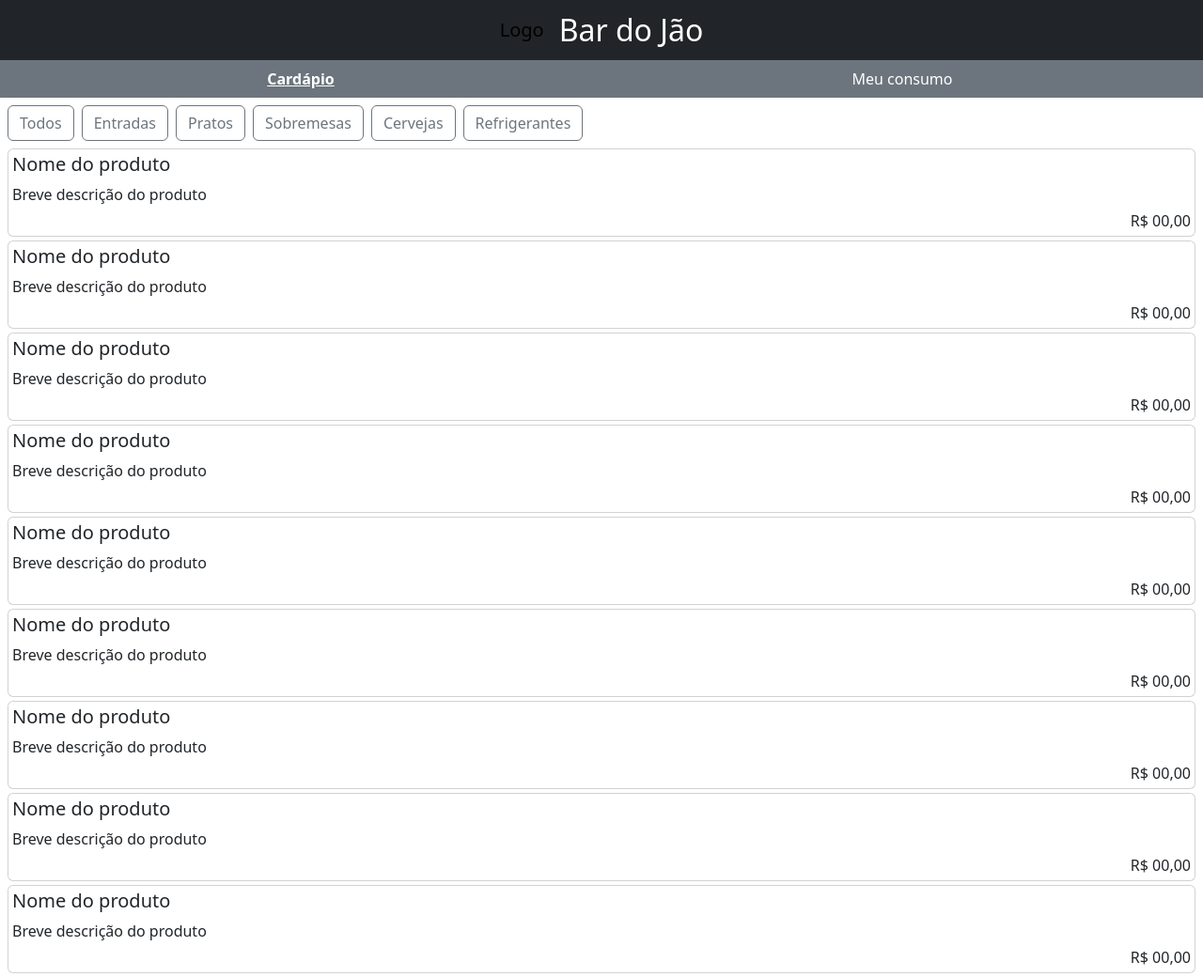
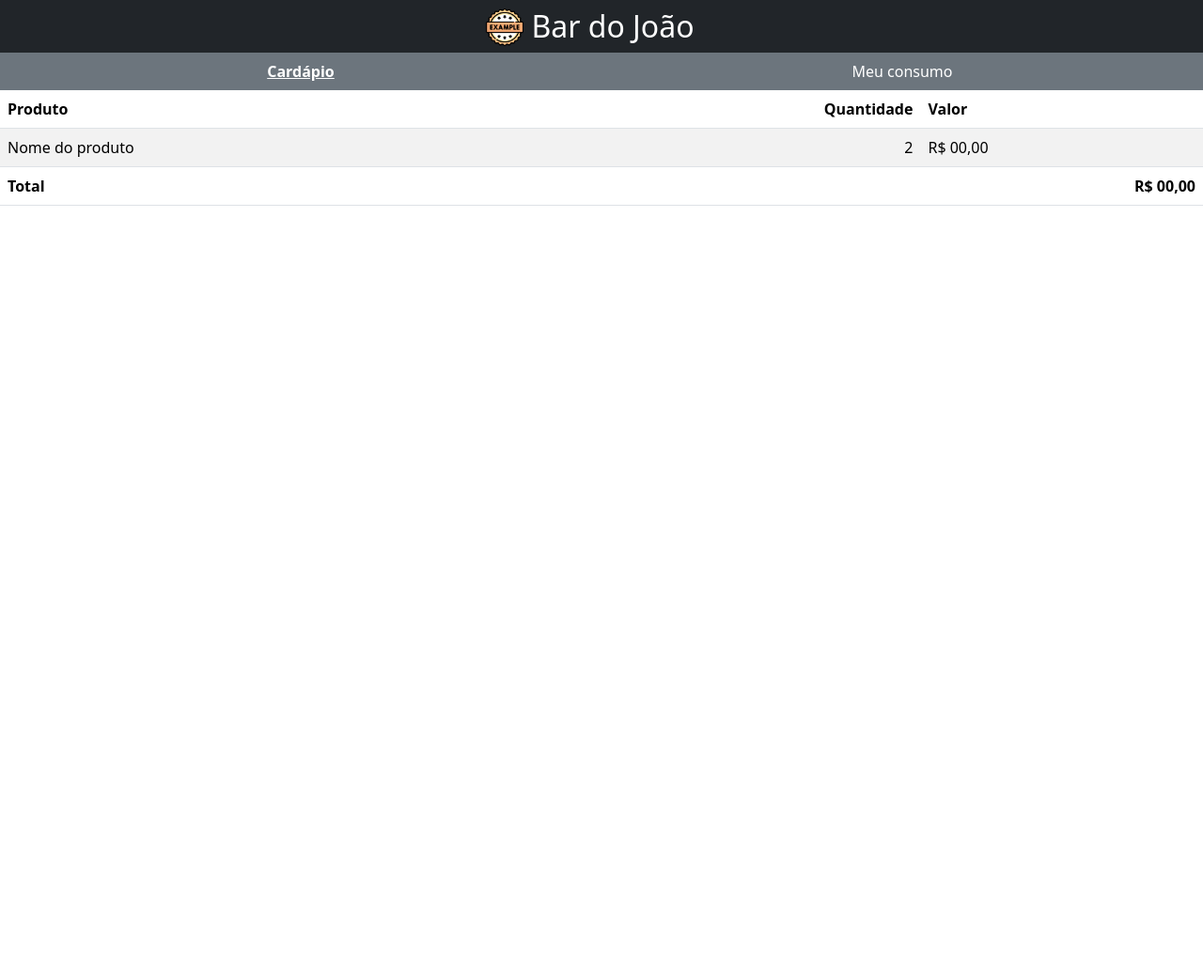
Before and after one commit to Felipe-Bryan/comanda-system, a website built with webpack: page index.html in a window 1280 px wide. Shown: the whole page at 94% size. After the commit the page ends 800 px from the top, so only its background shows below. Built offline with nearby package versions, Linux system fonts and the light colour scheme.

Commit message:
chore: add logo style

```diff
--- a/index.html
+++ b/index.html
@@ -10,20 +10,20 @@
       rel="stylesheet"
       integrity="sha384-QWTKZyjpPEjISv5WaRU9OFeRpok6YctnYmDr5pNlyT2bRjXh0JMhjY6hW+ALEwIH"
       crossorigin="anonymous" />
+    <link rel="stylesheet" href="https://cdnjs.cloudflare.com/ajax/libs/animate.css/4.1.1/animate.min.css" />
   </head>
   <body class="no-scroll">
     <!-- Header -->
-    <nav class="navbar bg-dark d-flex justify-content-center w-100 align-items-center">
-      <a class="navbar-brand ms-4" id="placeLogo">
-        <!-- <img
-          src="/docs/5.3/assets/brand/bootstrap-logo.svg"
+    <nav class="navbar bg-dark d-flex justify-content-center w-100 p-1 align-items-center">
+      <a class="navbar-brand p-0 me-2" id="placeLogo">
+        <img
+          src="./dist/assets/images/logo.png"
           alt="Logo"
-          width="30"
-          height="24"
-          class="d-inline-block align-text-top" /> -->
-        Logo
+          width="40"
+          height="40"
+          class="d-inline-block align-text-top m-0" />
       </a>
-      <p class="m-0 me-4 fs-2 text-bg-dark" id="placeName">Bar do Jão</p>
+      <p class="m-0 me-4 fs-2 text-bg-dark" id="placeName">Bar do João</p>
     </nav>
 
     <nav class="navbar navbar-expand-lg text-bg-secondary" id="NavBar">
@@ -34,85 +34,34 @@
     </nav>
 
     <!-- Body -->
-    <div class="my-2 me-2 d-flex overflow-x-scroll no-scroll" id="categoryBar">
+    <!-- <div class="my-2 me-2 d-flex overflow-x-scroll no-scroll" id="categoryBar">
       <hr />
-    </div>
+    </div> -->
 
     <!-- Produtos -->
 
-    <div id="tableMenuItems" class="no-scroll">
-      <div class="card w-auto mx-2 mb-1">
-        <div class="card-body p-1">
-          <h5 class="card-title">Nome do produto</h5>
-          <p class="card-text mb-1">Breve descrição do produto</p>
-          <p class="card-text text-end">R$ 00,00</p>
-        </div>
-      </div>
-
-      <div class="card w-auto mx-2 mb-1">
-        <div class="card-body p-1">
-          <h5 class="card-title">Nome do produto</h5>
-          <p class="card-text mb-1">Breve descrição do produto</p>
-          <p class="card-text text-end">R$ 00,00</p>
-        </div>
-      </div>
-
-      <div class="card w-auto mx-2 mb-1">
-        <div class="card-body p-1">
-          <h5 class="card-title">Nome do produto</h5>
-          <p class="card-text mb-1">Breve descrição do produto</p>
-          <p class="card-text text-end">R$ 00,00</p>
-        </div>
-      </div>
-
-      <div class="card w-auto mx-2 mb-1">
-        <div class="card-body p-1">
-          <h5 class="card-title">Nome do produto</h5>
-          <p class="card-text mb-1">Breve descrição do produto</p>
-          <p class="card-text text-end">R$ 00,00</p>
-        </div>
-      </div>
-
-      <div class="card w-auto mx-2 mb-1">
-        <div class="card-body p-1">
-          <h5 class="card-title">Nome do produto</h5>
-          <p class="card-text mb-1">Breve descrição do produto</p>
-          <p class="card-text text-end">R$ 00,00</p>
-        </div>
-      </div>
-
-      <div class="card w-auto mx-2 mb-1">
-        <div class="card-body p-1">
-          <h5 class="card-title">Nome do produto</h5>
-          <p class="card-text mb-1">Breve descrição do produto</p>
-          <p class="card-text text-end">R$ 00,00</p>
-        </div>
-      </div>
-
-      <div class="card w-auto mx-2 mb-1">
-        <div class="card-body p-1">
-          <h5 class="card-title">Nome do produto</h5>
-          <p class="card-text mb-1">Breve descrição do produto</p>
-          <p class="card-text text-end">R$ 00,00</p>
-        </div>
-      </div>
-
-      <div class="card w-auto mx-2 mb-1">
-        <div class="card-body p-1">
-          <h5 class="card-title">Nome do produto</h5>
-          <p class="card-text mb-1">Breve descrição do produto</p>
-          <p class="card-text text-end">R$ 00,00</p>
-        </div>
-      </div>
-
-      <div class="card w-auto mx-2 mb-1">
-        <div class="card-body p-1">
-          <h5 class="card-title">Nome do produto</h5>
-          <p class="card-text mb-1">Breve descrição do produto</p>
-          <p class="card-text text-end">R$ 00,00</p>
-        </div>
-      </div>
-    </div>
+    <table class="table table-striped">
+      <thead>
+        <tr>
+          <!-- <th scope="col">#</th> -->
+          <th scope="col">Produto</th>
+          <th scope="col" class="text-end">Quantidade</th>
+          <th scope="col">Valor</th>
+        </tr>
+      </thead>
+      <tbody>
+        <tr>
+          <!-- <th scope="row">1</th> -->
+          <td>Nome do produto</td>
+          <td class="text-end">2</td>
+          <td>R$ 00,00</td>
+        </tr>
+      </tbody>
+      <tfoot>
+        <th scope="col">Total</th>
+        <th scope="col" colspan="2" class="text-end">R$ 00,00</th>
+      </tfoot>
+    </table>
 
     <!-- Footer -->
     <script
```
Also changed, not shown: dist/assets/images/logo.png (added).
